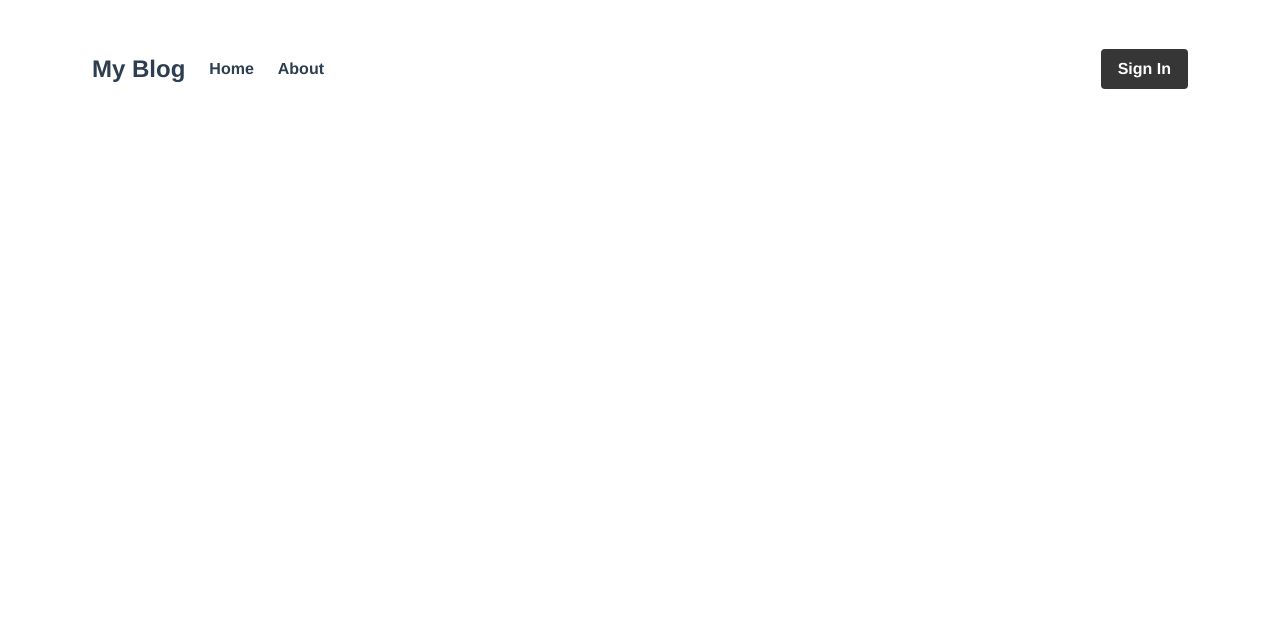
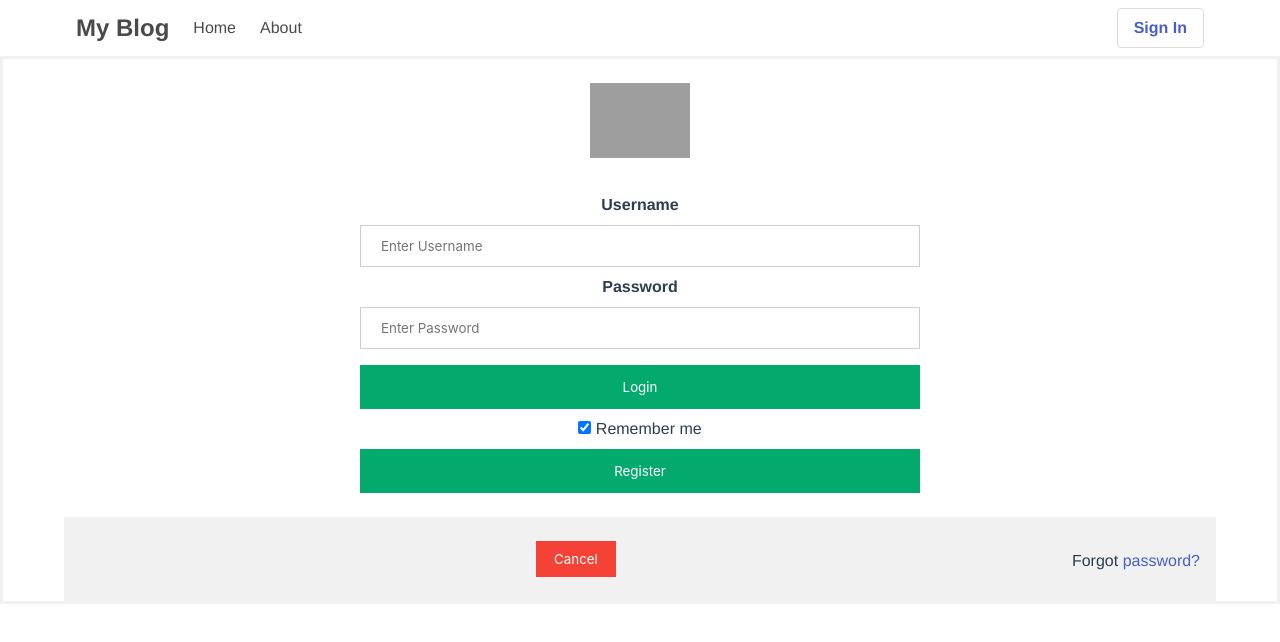
Before and after one commit to wg-d/events-app, a Vue app: page /login in a window 1280 px wide. Shown: the top 642 px of the page. Built offline with nearby package versions, Linux system fonts and the light colour scheme; grey boxes are pictures that could not be loaded.

Commit message:
separate login page

```diff
--- a/src/App.vue
+++ b/src/App.vue
@@ -5,10 +5,11 @@
 
 <script>
 import Nav from './components/partials/Nav.vue';
+
 export default {
   name: 'app',
   components: {
-    Nav
+    Nav,
   }
 }
 </script>
--- a/src/components/partials/Nav.vue
+++ b/src/components/partials/Nav.vue
@@ -18,182 +18,21 @@
     <div class="navbar-end">
       <div class="navbar-item">
         <div class="buttons">
-          <a class="button is-dark" v-on:click="loginModal" style="width: auto" >
-            <strong>Sign In</strong>
+          <a class="button" style="width: auto" >
+            <strong><router-link :to='"/login"'>Sign In</router-link></strong>
           </a>
         </div>
       </div>
     </div>
   </div>
 </nav>
-<div id="modal" class="modal">
-  <form class="modal-content animate" action="/action_page.php" method="post">
-      <div class="imgcontainer">
-        <span onclick="document.getElementById('modal').style.display='none'" class="close" title="Close Modal">&times;</span>
-        <img src="https://www.w3schools.com/howto/img_avatar2.png" alt="UserAvatar" class="avatar">
-      </div>
 
-      <div class="container">
-        <label for="uname"><b>Username</b></label>
-        <input type="text" placeholder="Enter Username" name="uname" required>
-
-        <label for="psw"><b>Password</b></label>
-        <input type="password" placeholder="Enter Password" name="psw" required>
-
-        <button type="submit">Login</button>
-        <label>
-          <input type="checkbox" checked="checked" name="remember"> Remember me
-        </label>
-      </div>
-
-      <div class="container" style="background-color:#f1f1f1">
-        <button type="button" onclick="document.getElementById('modal').style.display='none'" class="cancelbtn">Cancel</button>
-        <span class="psw">Forgot <a href="#">password?</a></span>
-      </div>
-    </form>
-</div>
 </template>
 <script>
 export default {
     name: 'Nav',
     methods:{
-      loginModal:function () {
 
-        document.getElementById('modal').style.display='block';
-
-      }
     }
 }
 </script>
-<style lang="scss" scoped>
-
-  input[type=text], input[type=password] {
-    width: 100%;
-    padding: 12px 20px;
-    margin: 8px 0;
-    display: inline-block;
-    border: 1px solid #ccc;
-    box-sizing: border-box;
-  }
-
-  /* Set a style for all buttons */
-  button {
-    background-color: #04AA6D;
-    color: white;
-    padding: 14px 20px;
-    margin: 8px 0;
-    border: none;
-    cursor: pointer;
-    width: 100%;
-  }
-
-  button:hover {
-    opacity: 0.8;
-  }
-
-  /* Extra styles for the cancel button */
-  .cancelbtn {
-    width: auto;
-    padding: 10px 18px;
-    background-color: #f44336;
-  }
-
-  /* Center the image and position the close button */
-  .imgcontainer {
-    text-align: center;
-    margin: 24px 0 12px 0;
-    position: relative;
-  }
-
-  img.avatar {
-    width: 20%;
-    border-radius: 50%;
-  }
-
-  .container {
-    padding: 16px;
-  }
-
-  span.psw {
-    float: right;
-    padding-top: 16px;
-  }
-
-  /* The Modal (background) */
-  .modal {
-    display: none; /* Hidden by default */
-    position: fixed; /* Stay in place */
-    z-index: 1; /* Sit on top */
-    left: 0;
-    top: 0;
-    width: 100%; /* Full width */
-    height: 100%; /* Full height */
-    overflow: auto; /* Enable scroll if needed */
-    background-color: rgb(0,0,0); /* Fallback color */
-    background-color: rgba(0,0,0,0.4); /* Black w/ opacity */
-    padding-top: 60px;
-  }
-
-  /* Modal Content/Box */
-  .modal-content {
-    background-color: #fefefe;
-    margin: 5% auto 15% auto; /* 5% from the top, 15% from the bottom and centered */
-    border: 1px solid #888;
-    width: 80%; /* Could be more or less, depending on screen size */
-  }
-
-  /* The Close Button (x) */
-  .close {
-    position: absolute;
-    right: 25px;
-    top: 0;
-    color: #000;
-    font-size: 35px;
-    font-weight: bold;
-  }
-
-  .close:hover,
-  .close:focus {
-    color: red;
-    cursor: pointer;
-  }
-
-  /* Add Zoom Animation */
-  .animate {
-    -webkit-animation: animatezoom 0.6s;
-    animation: animatezoom 0.6s
-  }
-
-  @-webkit-keyframes animatezoom {
-    from {-webkit-transform: scale(0)}
-    to {-webkit-transform: scale(1)}
-  }
-
-  @keyframes animatezoom {
-    from {transform: scale(0)}
-    to {transform: scale(1)}
-  }
-
-  /* Change styles for span and cancel button on extra small screens */
-  @media screen and (max-width: 300px) {
-    span.psw {
-      display: block;
-      float: none;
-    }
-    .cancelbtn {
-      width: 100%;
-    }
-  }
-
-  nav {
-    margin-top: 25px;
-    margin-bottom: 30px;
-    a {
-      font-weight: bold;
-      color: #2c3e50;
-      &.router-link-exact-active {
-        color: #d88d00;
-      }
-    }
-  }
-</style>
--- a/src/router/index.js
+++ b/src/router/index.js
@@ -16,6 +16,11 @@ const routes = [
     path: '/event/:id',
     name: 'eventSingle',
     component: () => import('../views/EventSingle.vue')
+  },
+  {
+    path: '/login',
+    name: 'Login',
+    component: () => import('../views/Login.vue')
   }
 ]
 
--- /dev/null
+++ b/src/views/Login.vue
@@ -0,0 +1,103 @@
+<template>
+    <form action="" method="post">
+    <div class="imgcontainer">
+         <img src="https://www.w3schools.com/howto/img_avatar2.png" width="100" height="80"/>
+    </div>
+    <div class="container">
+        <label for="uname"><b>Username</b></label>
+        <br>
+        <input type="text" placeholder="Enter Username" name="uname" required>
+        <br>
+        <label for="psw"><b>Password</b></label>
+        <br>
+        <input type="password" placeholder="Enter Password" name="psw" required>
+        <br>
+        <button type="submit">Login</button>
+        <br>
+        <label>
+        <input type="checkbox" checked="checked" name="remember"> Remember me
+        </label>
+        <br>
+        <router-link class="nav-link text-white" :to='"/signup"'>
+            <button>Register</button>
+        </router-link>
+    </div>
+    <div class="container" style="background-color:#f1f1f1">
+        <button type="button" class="cancelbtn">Cancel</button>
+        <span class="psw">Forgot <a href="#">password?</a></span>
+    </div>
+    </form>
+</template>
+<style scoped>
+    /* Bordered form */
+    form {
+    border: 3px solid #f1f1f1;
+    }
+
+    /* Full-width inputs */
+    input[type=text], input[type=password] {
+        width: 50%;
+        padding: 12px 20px;
+        margin: 8px 0;
+        display: inline-block;
+        border: 1px solid #ccc;
+        box-sizing: border-box;
+    }
+
+    /* Set a style for all buttons */
+    button {
+        background-color: #04AA6D;
+        color: white;
+        padding: 14px 20px;
+        margin: 8px auto;
+        border: none;
+        cursor: pointer;
+        width: 50%;
+    }
+
+    /* Add a hover effect for buttons */
+    button:hover {
+        opacity: 0.8;
+    }
+
+    /* Extra style for the cancel button (red) */
+    .cancelbtn {
+        width: auto;
+        padding: 10px 18px;
+        background-color: #f44336;
+    }
+
+    /* Center the avatar image inside this container */
+    .imgcontainer {
+        text-align: center;
+        margin: 24px 0 12px 0;
+    }
+
+    /* Avatar image */
+    img.avatar {
+        width: 40%;
+        border-radius: 50%;
+    }
+
+    /* Add padding to containers */
+    .container {
+        padding: 16px;
+    }
+
+    /* The "Forgot password" text */
+    span.psw {
+        float: right;
+        padding-top: 16px;
+    }
+
+    /* Change styles for span and cancel button on extra small screens */
+    @media screen and (max-width: 300px) {
+        span.psw {
+            display: block;
+            float: none;
+        }
+        .cancelbtn {
+            width: 100%;
+        }
+    }
+</style>
```
